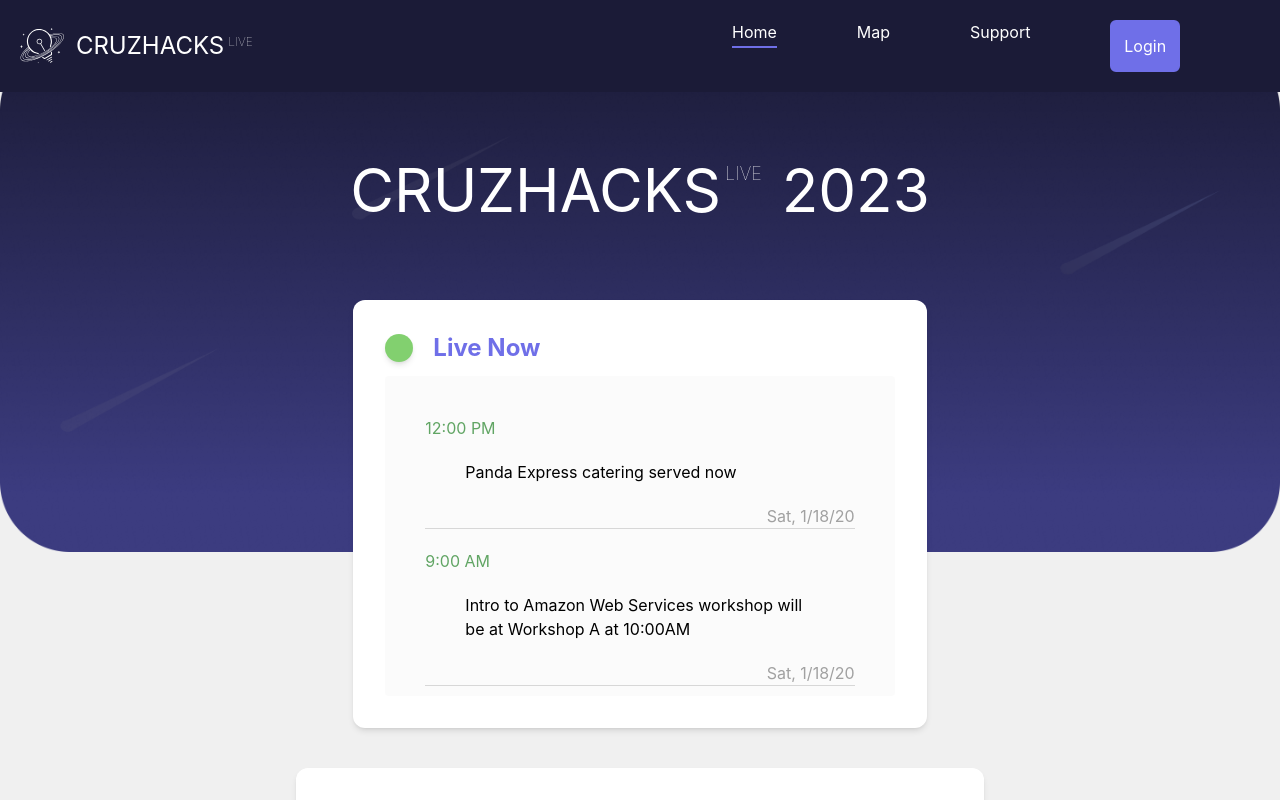
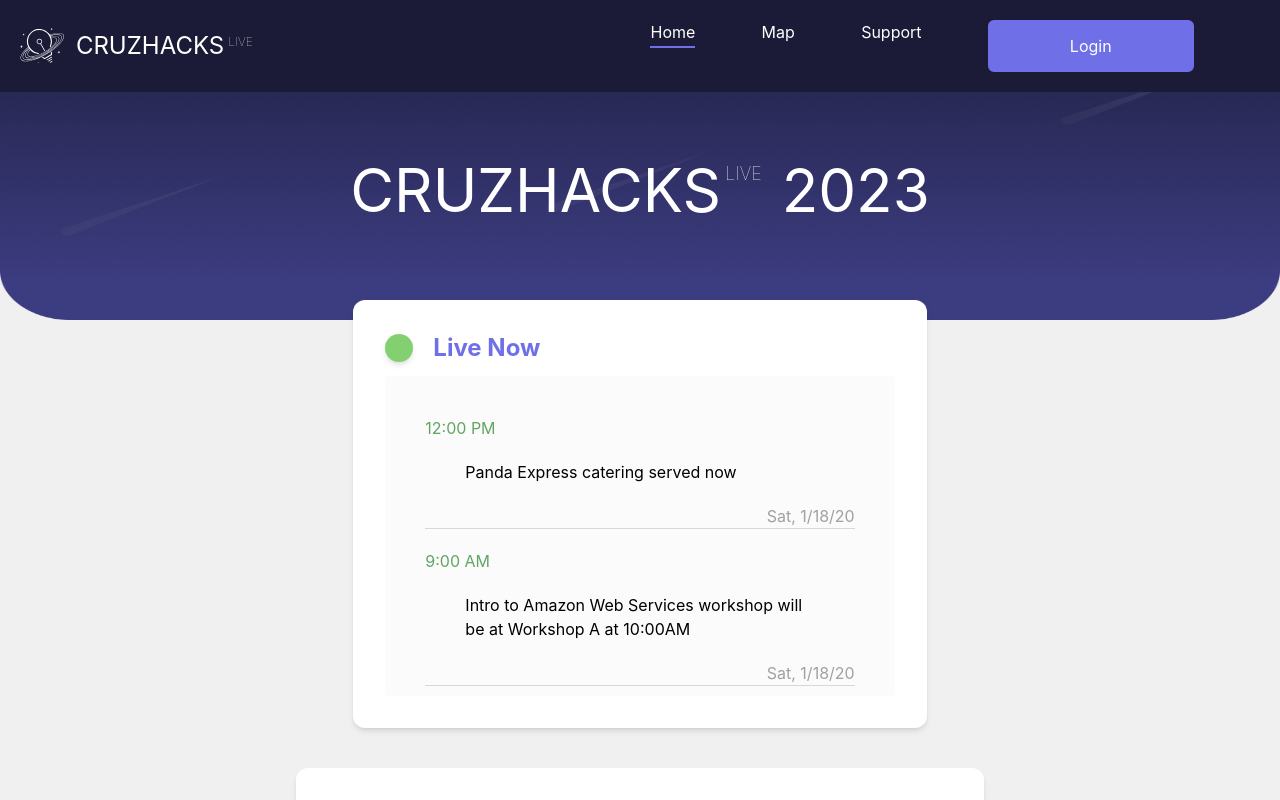
Before and after one commit to CruzHacks/cruzhacks-2023-live-site, a React (Vite) app: page / in a window 1280 px wide. Shown: the top 800 px of the page. Built offline with nearby package versions, Linux system fonts and the light colour scheme.

Commit message:
navbar and header styling fixes

```diff
--- a/src/components/BackgroundHeader.tsx
+++ b/src/components/BackgroundHeader.tsx
@@ -11,12 +11,17 @@ const BackgroundHeader = () => {
   // TODO: Fix Large Home Screen Image top placement/height
 
   return (
-    <div className='fixed left-0 -z-10 w-screen overflow-hidden'>
+    <div
+      className={
+        "transition-top fixed left-0 -z-10 w-screen overflow-hidden " +
+        (page === "/" ? "md:-top-10" : "")
+      }
+    >
       <img
         className={
           "transition-top overflow-hidden " +
           (page === "/"
-            ? "w-screen h-auto top-10"
+            ? "w-screen md:h-[45vh]"
             : "top-[4rem] md:top-8 lg:-top-50 h-80 md:h-auto w-[150vw] max-w-[150vw] md:w-screen")
         }
         alt={"Page Background Header"}
--- a/src/components/Navbar.tsx
+++ b/src/components/Navbar.tsx
@@ -24,7 +24,7 @@ const Navbar: React.FC = () => {
         <div
           onMouseEnter={() => setHoverSupportMenu(true)}
           onMouseLeave={() => setHoverSupportMenu(false)}
-          className='w-[8rem] pt-[3rem] fixed'
+          className='w-[8rem] pt-[3rem] fixed -ml-5'
         >
           <div className='bg-navy rounded-lg p-3 flex flex-col gap-2 text-sm'>
             <Link
@@ -69,7 +69,12 @@ const Navbar: React.FC = () => {
 
         {SupportMenu}
 
-        <Button text='Login' link='/' type='full' override='p-0' />
+        <Button
+          text='Login'
+          link='/'
+          type='full'
+          override='p-0 px-8 lg:px-20'
+        />
       </div>
     </div>
   )
```
